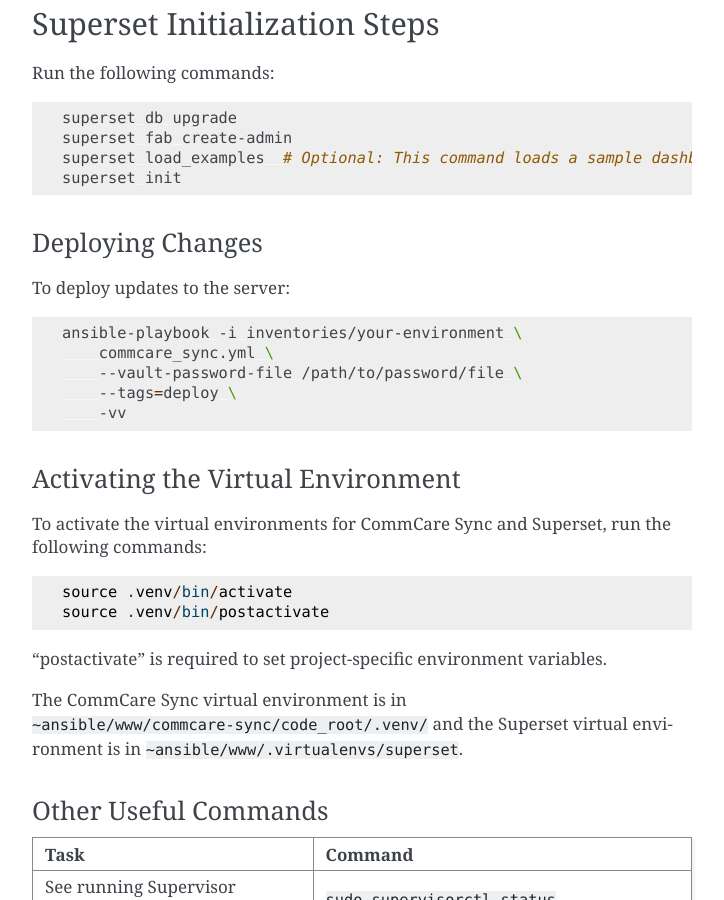
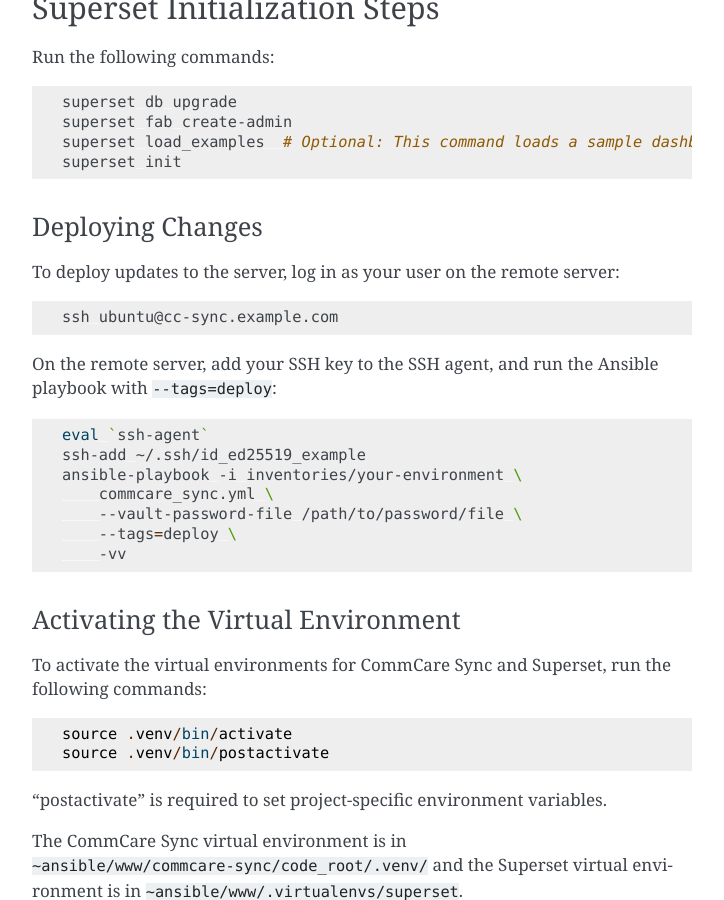
Before and after one commit to dimagi/commcare-sync-ansible, a Sphinx documentation site: the page built from docs/system-administration.md, in a window 1280 px wide and 900 px high, scrolled down 1486 px. Shown: the whole window, without its empty margins (388-1112 px from the left). Built offline with Sphinx 7.4.7, drawn with Linux system fonts in a browser that asks for light colours.

Commit message:
Fix heading levels, add deploy details

````diff
--- a/docs/system-administration.md
+++ b/docs/system-administration.md
@@ -42,9 +42,7 @@
 If public signups are disabled, then only superusers can create new
 accounts, via the Django Admin UI or command line.
 
-
-Create Superuser
-----------------
+### Create Superuser
 
 Change into the CommCare Sync directory, activate the virtual
 environment, and run the "createsuperuser" management command.
@@ -58,9 +56,7 @@
 
 Then follow the prompts.
 
-
-Add CommCare Server
--------------------
+### Add CommCare Server
 
 By default, CommCare Sync is preconfigured with "www.commcarehq.org" as
 the default site from which to pull data. To pull data from a different
@@ -92,9 +88,19 @@
 
 ### Deploying Changes
 
-To deploy updates to the server:
+To deploy updates to the server, log in as your user on the remote
+server:
 
 ```shell
+ssh ubuntu@cc-sync.example.com
+```
+
+On the remote server, add your SSH key to the SSH agent, and run the
+Ansible playbook with `--tags=deploy`:
+
+```shell
+eval `ssh-agent`
+ssh-add ~/.ssh/id_ed25519_example
 ansible-playbook -i inventories/your-environment \
     commcare_sync.yml \
     --vault-password-file /path/to/password/file \
````
